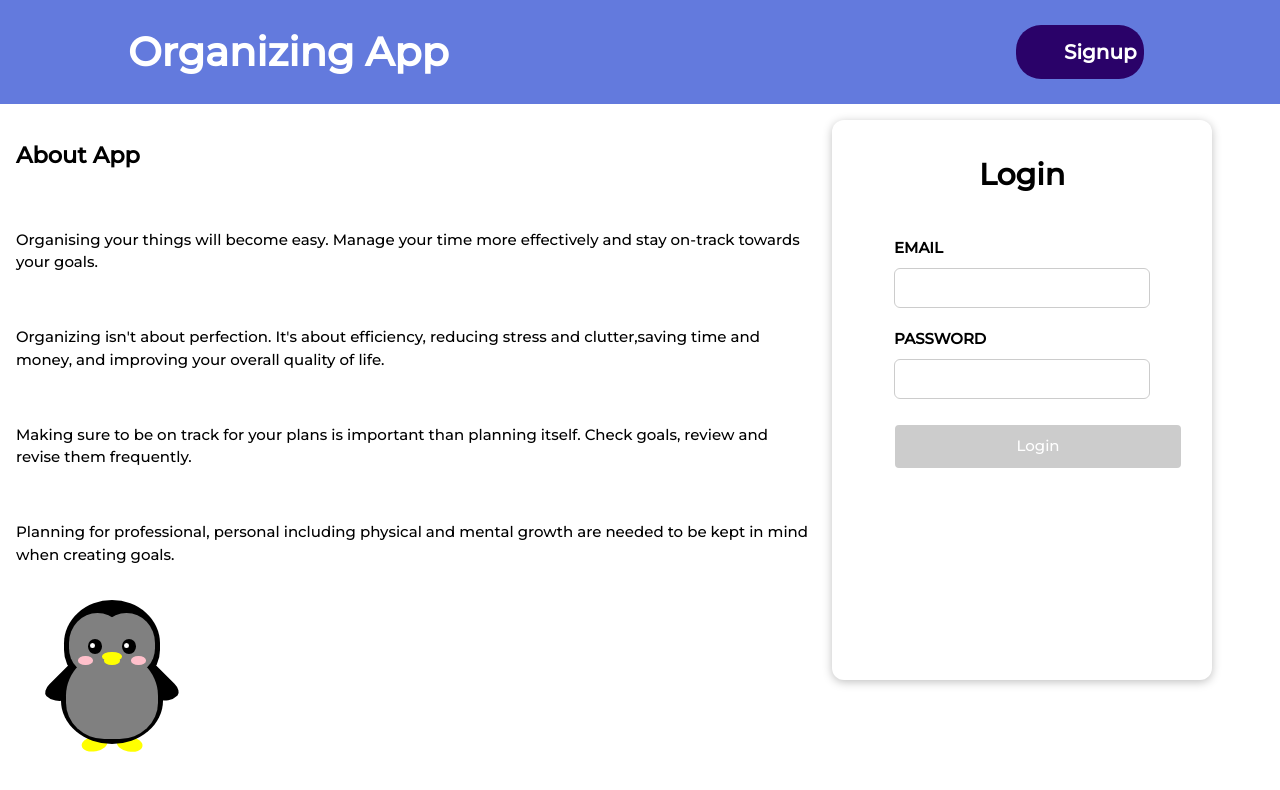
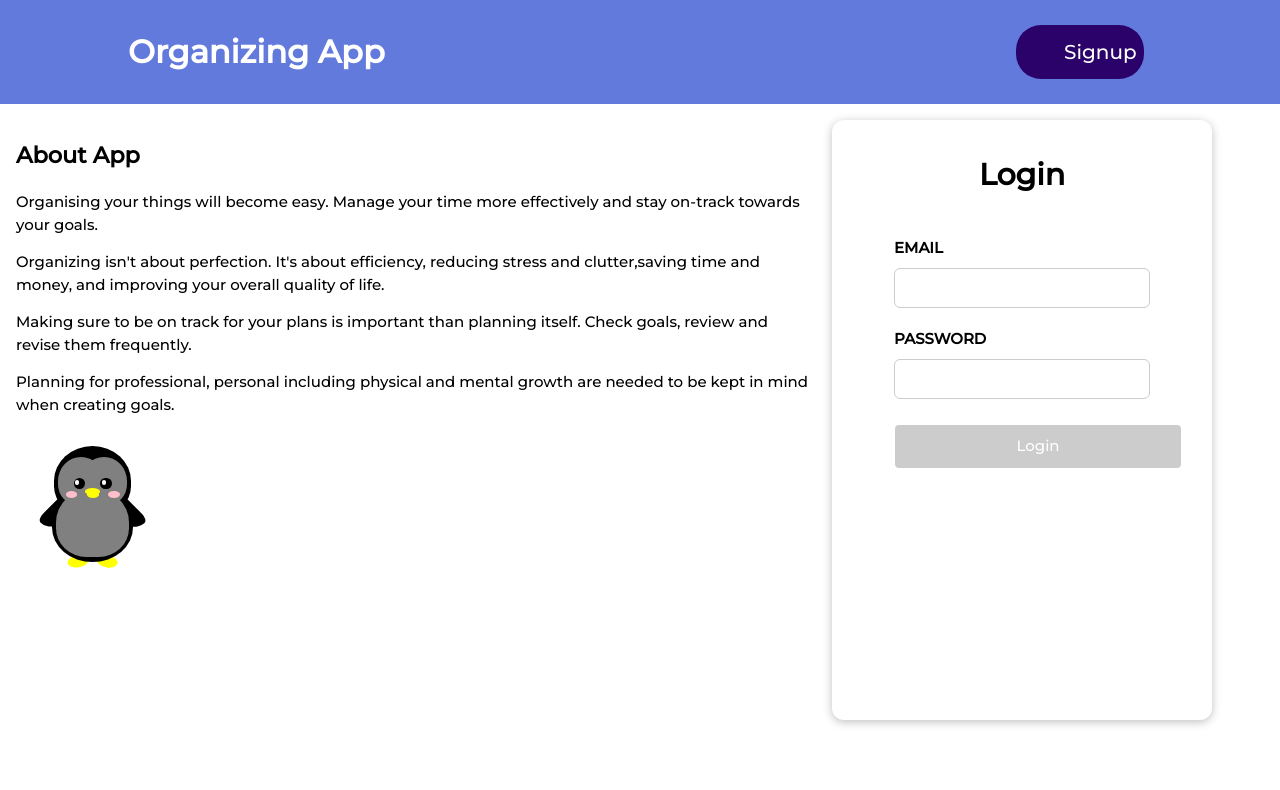
Before and after one commit to madhuriS3008/organizing-app, a React (Create React App) app: page / in a window 1280 px wide. Shown: the top 790 px of the page. Built offline with nearby package versions, Linux system fonts and the light colour scheme.

Commit message:
update in version of dependencies and few styling changes on landing page.

```diff
--- a/package.json
+++ b/package.json
@@ -9,7 +9,7 @@
     "react": "^17.0.2",
     "react-dom": "^17.0.2",
     "react-router-dom": "^5.3.0",
-    "react-scripts": "4.0.3",
+    "react-scripts": "^5.0.1",
     "web-vitals": "^1.1.2"
   },
   "scripts": {
--- a/src/components/common/Penguin.module.css
+++ b/src/components/common/Penguin.module.css
@@ -6,8 +6,8 @@
   display: block;
   /* margin-top: 2%;
   margin-left: 2%; */
-  width: 15vw;
-  height: 15vw;
+  width: 12vw;
+  height: 12vw;
 }
 
 .penguin-top {
--- a/src/components/layout/MainNav.module.css
+++ b/src/components/layout/MainNav.module.css
@@ -8,7 +8,7 @@
   padding: 0 10%;
 }
 .logo {
-  font-size: 2.5rem;
+  font-size: 2rem;
   color: white;
   font-weight: bold;
 }
@@ -23,7 +23,6 @@
   justify-content: space-around;
   align-items: center;
   border-radius: 25px;
-  font-weight: bold;
 }
 
 /* .header nav {
--- a/src/components/mainpage/LoginForm.module.css
+++ b/src/components/mainpage/LoginForm.module.css
@@ -73,5 +73,6 @@
 }
 
 .error {
+  font-size: 10px;
   color: red;
 }
--- a/src/components/mainpage/Mainpage.js
+++ b/src/components/mainpage/Mainpage.js
@@ -7,23 +7,21 @@ const Mainpage = (props) => {
     <main className={classes.main}>
       <div>
         <h2>About App</h2>
-        <br />
         <p>
           Organising your things will become easy. Manage your time more
           effectively and stay on-track towards your goals.
         </p>
-        <br />
         <p>
           Organizing isn't about perfection. It's about efficiency, reducing
           stress and clutter,saving time and money, and improving your overall
           quality of life.
         </p>
-        <br />
+
         <p>
           Making sure to be on track for your plans is important than planning
           itself. Check goals, review and revise them frequently.
         </p>
-        <br />
+
         <p>
           Planning for professional, personal including physical and mental
           growth are needed to be kept in mind when creating goals.
--- a/src/components/ui/Card.module.css
+++ b/src/components/ui/Card.module.css
@@ -1,6 +1,6 @@
 .card {
   width: 95%;
-  height: 70vh;
+  height: 75vh;
   background-color: white;
   padding: 2rem;
   border-radius: 12px;
```
Also changed, not shown: 1 other file (tests, documents, lock files or other folders).
